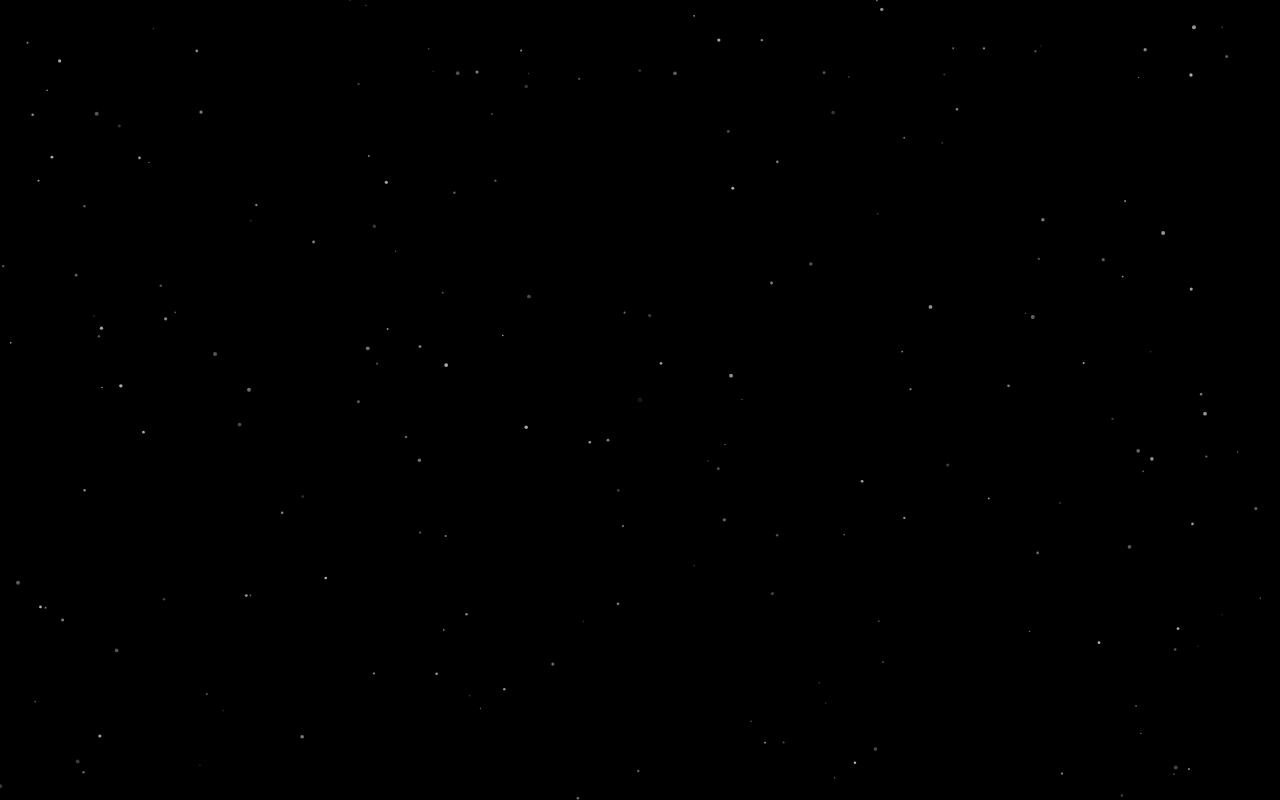
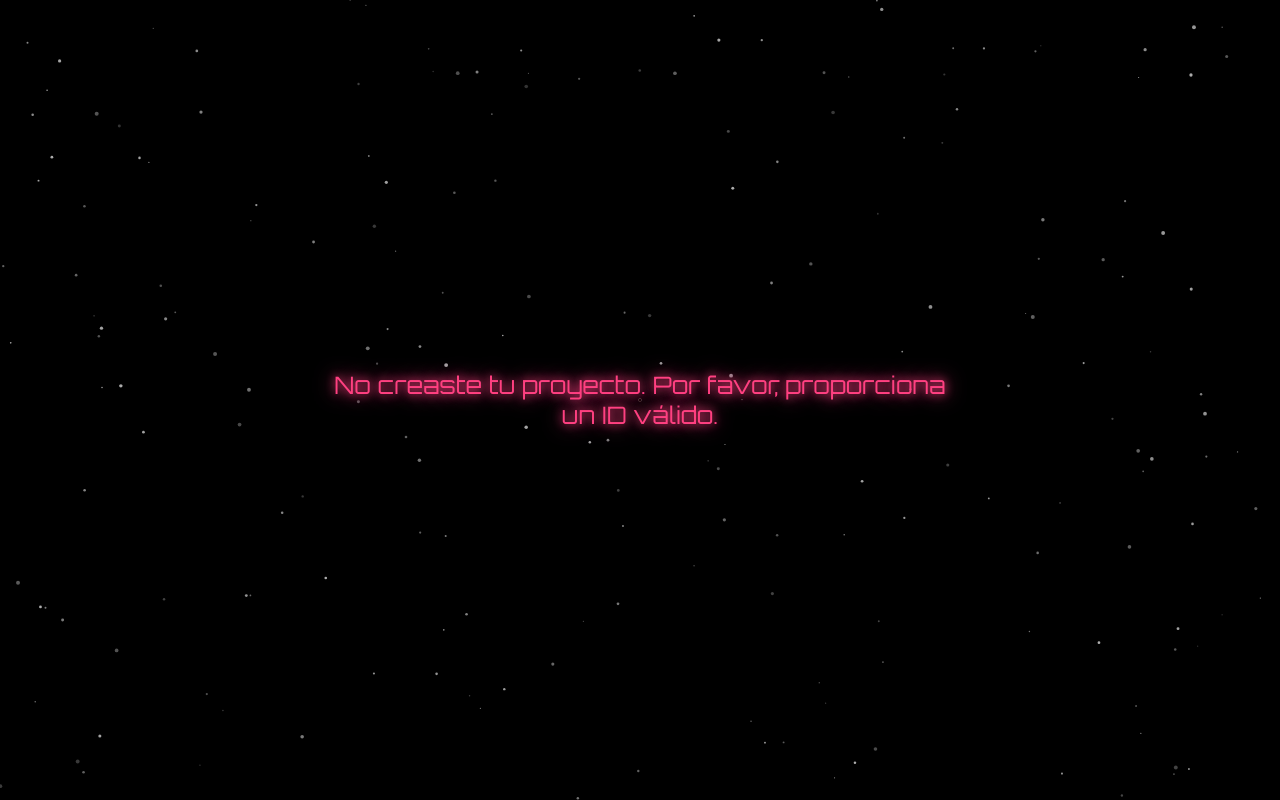
Before and after one commit to Anthony-cup/Tunel-de-recuerdos, a plain HTML site: page index.html in a window 1280 px wide. Drawn offline with nearby package versions, Linux system fonts and the light colour scheme; animation ran at ten frames a second.

Commit message:
Update index.html

```diff
--- a/index.html
+++ b/index.html
@@ -11,6 +11,7 @@
       overflow: hidden;
       background: radial-gradient(circle at center, #0f1a2e 0%, #000000 100%);
       font-family: 'Orbitron', sans-serif;
+      color: #ffffff;
     }
     canvas {
       display: block;
@@ -40,6 +41,18 @@
       width: 0;
       height: 0;
     }
+    #errorMessage {
+      position: absolute;
+      top: 50%;
+      left: 50%;
+      transform: translate(-50%, -50%);
+      font-size: 24px;
+      text-align: center;
+      color: #ff4081;
+      text-shadow: 0 0 10px #ff4081, 0 0 20px #ff4081;
+      z-index: 10;
+      display: none;
+    }
   </style>
   <svg>
     <filter id="glitch">
@@ -51,12 +64,73 @@
   </svg>
 </head>
 <body>
+  <div id="errorMessage">No creaste tu proyecto. Por favor, proporciona un ID válido.</div>
   <canvas id="tunnelCanvas"></canvas>
   <iframe id="blackHoleFrame" src="negro.html"></iframe>
   <iframe id="doorFrame" src=""></iframe>
   <script src="https://unpkg.com/three@0.158.0/build/three.min.js"></script>
-  <script>
-    (function(){
+  <script type="module">
+    import { initializeApp } from 'https://www.gstatic.com/firebasejs/9.22.2/firebase-app.js';
+    import { getDatabase, ref, get } from 'https://www.gstatic.com/firebasejs/9.22.2/firebase-database.js';
+
+    const firebaseConfig = {
+      apiKey: "AIzaSyBk2SVaP1w4V3MWrpp1r3X5Xk9eH06gBt4",
+      authDomain: "tunel-de-recuerdos.firebaseapp.com",
+      projectId: "tunel-de-recuerdos",
+      storageBucket: "tunel-de-recuerdos.firebasestorage.app",
+      messagingSenderId: "630660710506",
+      appId: "1:630660710506:web:90d34150c9f21f668eca13",
+      measurementId: "G-ETFDVEHML1"
+    };
+
+    const app = initializeApp(firebaseConfig);
+    const database = getDatabase(app);
+
+    async function validateAndFetchDoorTitles() {
+      const urlParams = new URLSearchParams(window.location.search);
+      const userId = urlParams.get('id');
+      const errorMessage = document.getElementById('errorMessage');
+      const defaultTitles = ["2000", "2001", "2002", "2003", "2004", "2005"];
+
+      if (!userId) {
+        console.error("No se encontró 'id' en la URL.");
+        errorMessage.style.display = 'block';
+        return null;
+      }
+
+      try {
+        const snapshot = await get(ref(database, `usuarios/${userId}`));
+        if (snapshot.exists()) {
+          const data = snapshot.val();
+          const titles = [
+            data.puerta1Anio || defaultTitles[0],
+            data.puerta2Anio || defaultTitles[1],
+            data.puerta3Anio || defaultTitles[2],
+            data.puerta4Anio || defaultTitles[3],
+            data.puerta5Anio || defaultTitles[4],
+            data.puerta6Anio || defaultTitles[5]
+          ];
+          console.log("Títulos obtenidos de Firebase:", titles);
+          return titles;
+        } else {
+          console.error(`No se encontraron datos para el usuario ${userId}.`);
+          errorMessage.style.display = 'block';
+          return null;
+        }
+      } catch (error) {
+        console.error("Error al obtener datos de Firebase:", error);
+        errorMessage.style.display = 'block';
+        return null;
+      }
+    }
+
+    (async function(){
+      const doorTitles = await validateAndFetchDoorTitles();
+      if (!doorTitles) {
+        console.error("No se puede continuar sin un ID válido o datos en Firebase.");
+        return; // Detener ejecución si no hay títulos válidos
+      }
+
       const tunnelCanvas = document.getElementById('tunnelCanvas');
       const blackHoleFrame = document.getElementById('blackHoleFrame');
       const doorFrame = document.getElementById('doorFrame');
@@ -157,7 +231,6 @@
       scene.add(points);
 
       const doorPosition = -(15 * ringSpacing) - 200;
-      const doorTitles = ["2000", "2001", "2002", "2003", "2004", "2005"];
       const doorColors = [0x26c6da, 0xff4081, 0x00e676, 0xab47bc, 0xff9100, 0x3f51b5]; // Turquesa neón, Rosa chicle, Verde esmeralda, Púrpura brillante, Naranja neón, Azul cobalto
 
       const emojiList = ['🩷', '🥰', '💌'];
```
